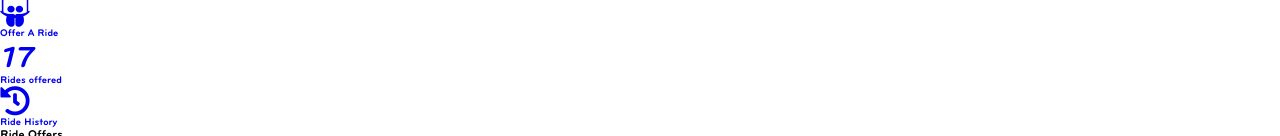
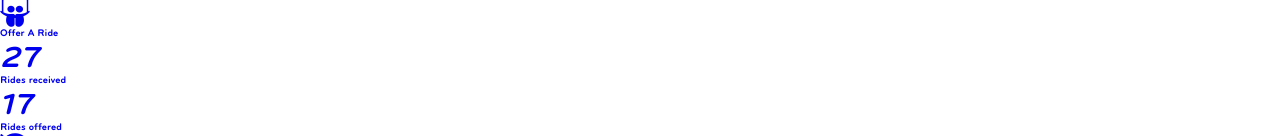
Before and after one commit to uthdev/Ride-my-way, a plain HTML site: page UI/summary.html in a window 1280 px wide. Shown: the part 245-381 px from the top of the page. Drawn offline with Linux system fonts and the light colour scheme.

Commit message:
Feature User can view the number of rides hee/she has received
[Finishes #158323498] User should be able to  view the number of rides taken

```diff
--- a/UI/summary.html
+++ b/UI/summary.html
@@ -117,14 +117,14 @@
           </div>
           <div class="divider--half">
             <div class="row">
-              <!-- <div class="divider--three vertical--center">
+              <div class="divider--three vertical--center">
                 <div class="CreateRide">
                   <a href="#">
                     <i class="fa-3x DashboardColor--text--primary">27</i>
                     <h4 class="DashboardColor--text--grey">Rides received</h4>
                   </a>
                 </div>
-              </div> -->
+              </div>
               <div class="divider--three vertical--center">
                 <div class="CreateRide">
                   <a href="#">
```
